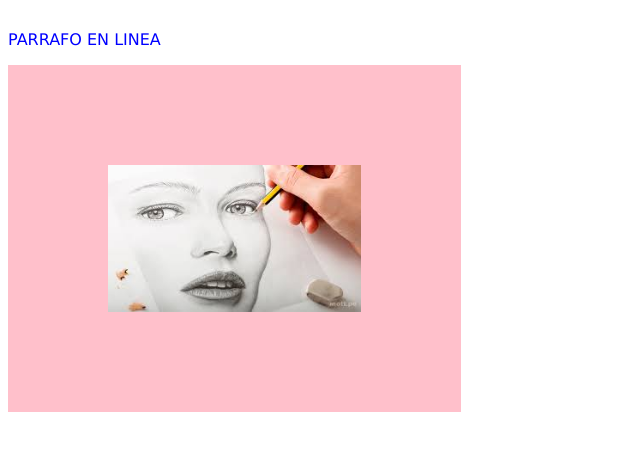
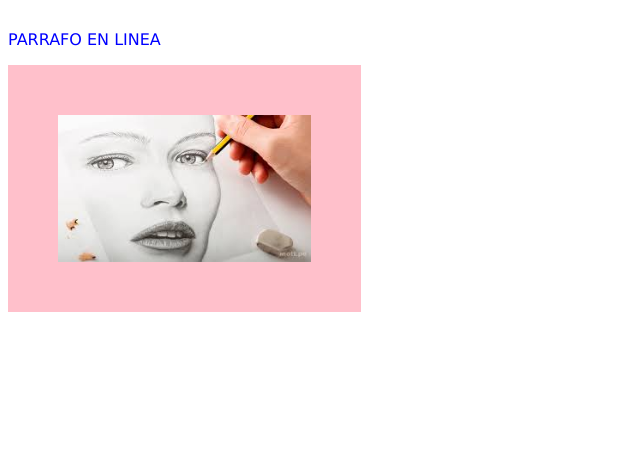
Before and after one commit to isabelolmos23/laboratorio-8, a plain HTML site: page index.html in a window 1280 px wide. Shown: the part 95-546 px from the top of the page, without its empty margins (0-640 px from the left). Drawn offline with Linux system fonts and the light colour scheme.

Commit message:
archivo index

```diff
--- a/index.html
+++ b/index.html
@@ -15,7 +15,7 @@
             font-family: verdana;
         }
         img{
-            border: 100px solid pink;
+            border: 50px solid pink;
             width: 20%;
         }
     </style>
```
